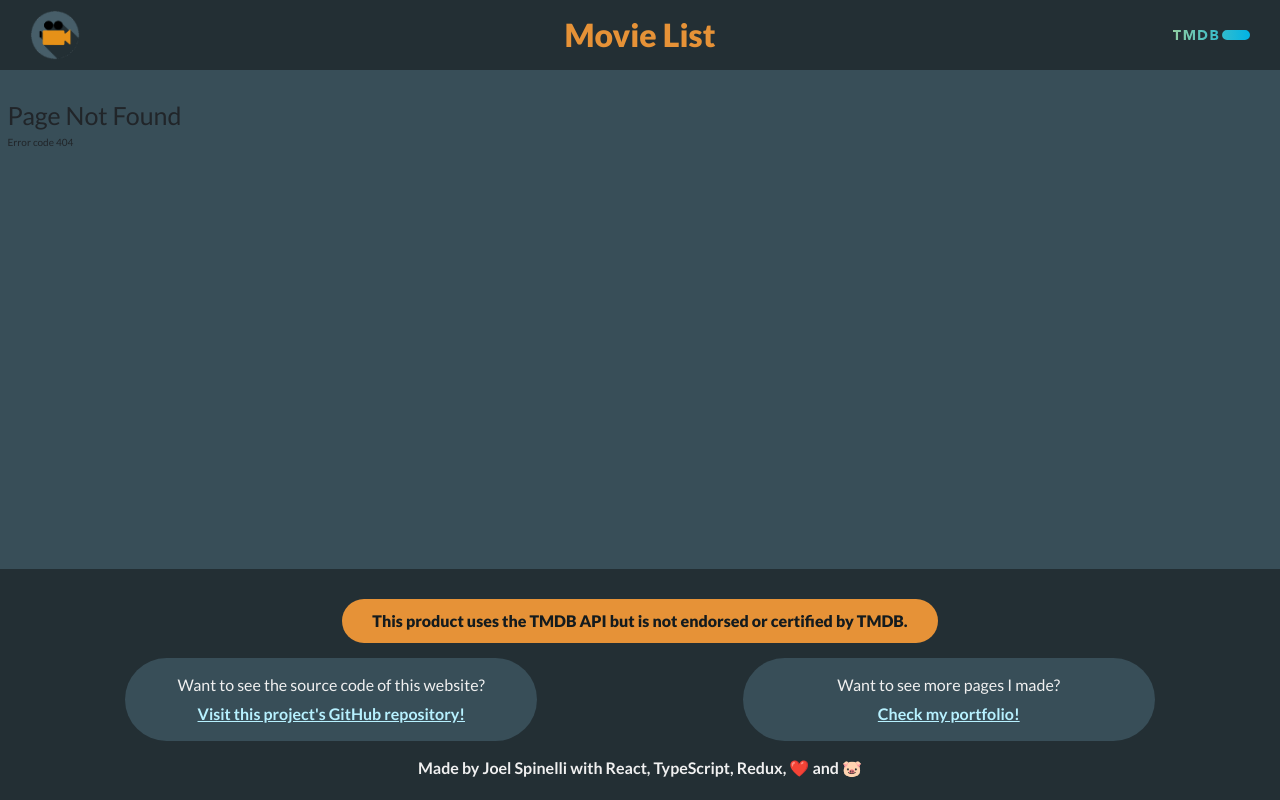
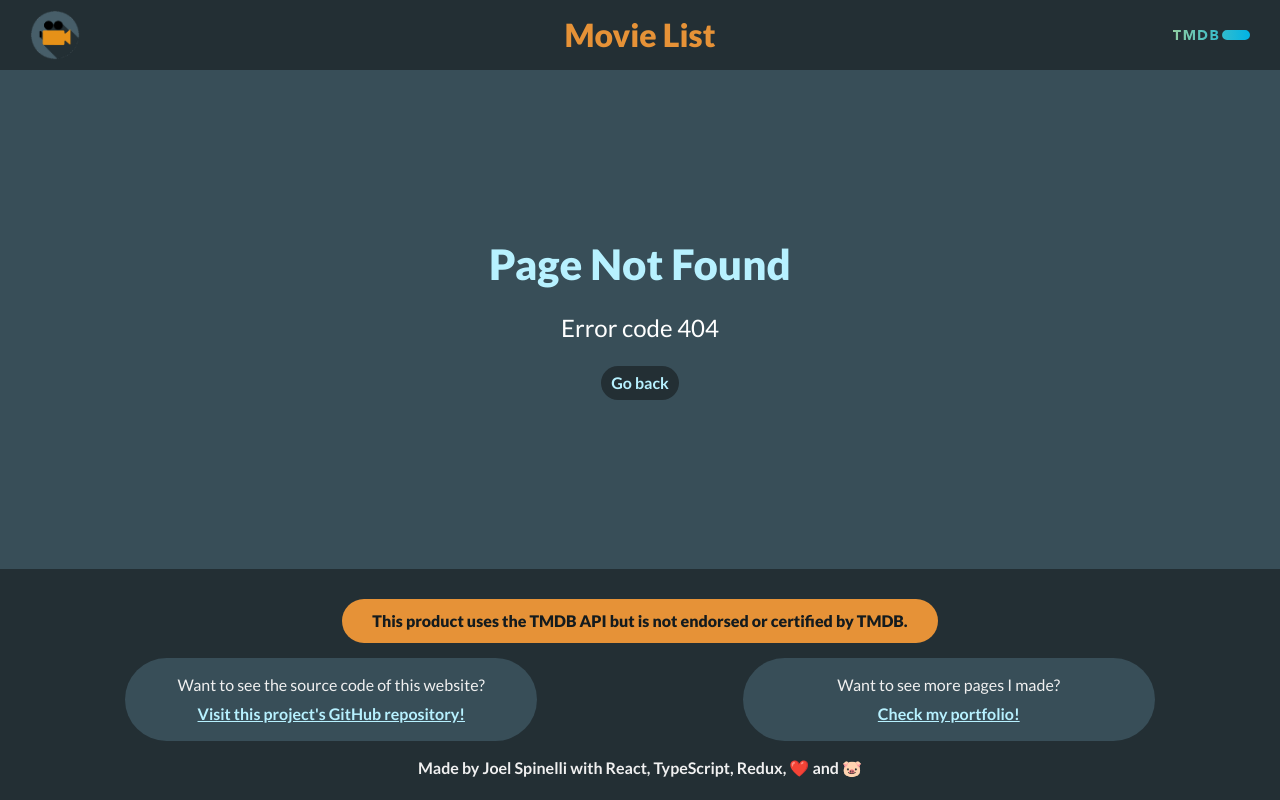
Before and after one commit to joelspi97/movie-finder, a React (Create React App) app: page /details/1 in a window 1280 px wide. Built offline with nearby package versions, Linux system fonts and the light colour scheme.

Commit message:
finished styles for 404 page. Finished the initial styles setup for the project

```diff
--- a/src/components/MovieDetails.tsx
+++ b/src/components/MovieDetails.tsx
@@ -1,8 +1,8 @@
 import { Col, Row } from 'react-bootstrap';
 import { connect } from 'react-redux';
+import { Link } from 'react-router-dom';
 import '../scss/components/MovieDetails.scss';
 import dummyImg from '../assets/dummy-image.png';
-import { Link } from 'react-router-dom';
 
 function MovieDetails() {
     return (
--- a/src/components/PageNotFound.tsx
+++ b/src/components/PageNotFound.tsx
@@ -1,11 +1,16 @@
 import { connect } from 'react-redux';
+import { Link } from 'react-router-dom';
+import '../scss/components/PageNotFound.scss';
 
 function PageNotFound() {
     return (
-        <>
-            <h1>Page Not Found</h1>
+        <div className="page-not-found">
+            <h2>Page Not Found</h2>
             <p>Error code 404</p>
-        </>
+            <div className="movie-details__link-wrapper">
+                <Link to="/">Go back</Link>
+            </div>
+        </div>
     );
 };
 
--- /dev/null
+++ b/src/scss/components/PageNotFound.scss
@@ -0,0 +1,43 @@
+@import '../abstracts/variables.scss';
+
+.page-not-found {
+    align-items: center;
+    display: flex;
+    height: 100%;
+    flex-direction: column;
+    justify-content: center;
+    margin-top: -1.5rem;
+
+    h2 {
+        color: $light-blue;
+        font-size: map-get($fs, 'xl') + 1rem;
+        font-weight: 900;
+        margin-bottom: 2rem;
+    }
+
+    p {
+        color: white;
+        font-size: map-get($fs, 'lg');
+        margin-bottom: 2rem;
+    }
+
+    .movie-details__link-wrapper {
+        background-color: $dark-grey;
+        border-radius: 2.5rem;
+        width: fit-content;
+        padding: 0.5rem 1rem;
+
+        a {
+            color: $light-blue;
+            font-size: map-get($fs, 'md');
+            font-weight: 700;
+            text-decoration: none;
+            transition: color $transition ease-in-out;
+
+            &:hover,
+            &:focus {
+                color: $orange;
+            }
+        }
+    }
+}
--- a/src/scss/core/resets.scss
+++ b/src/scss/core/resets.scss
@@ -7,21 +7,22 @@
     padding: 0;
 }
 
+html,
+body,
+#root,
+main {
+    height: 100%;
+}
+
 html {
-    height: 100%;
     font-size: 62.5%;
 	min-width: 32rem;
 	scroll-behavior: smooth;
 }
 
-body {
-    height: 100%;
-}
-
 #root {
     background-color: $light-grey;
     display: flex;
-    height: 100%;
     flex-direction: column;
 }
 
```
